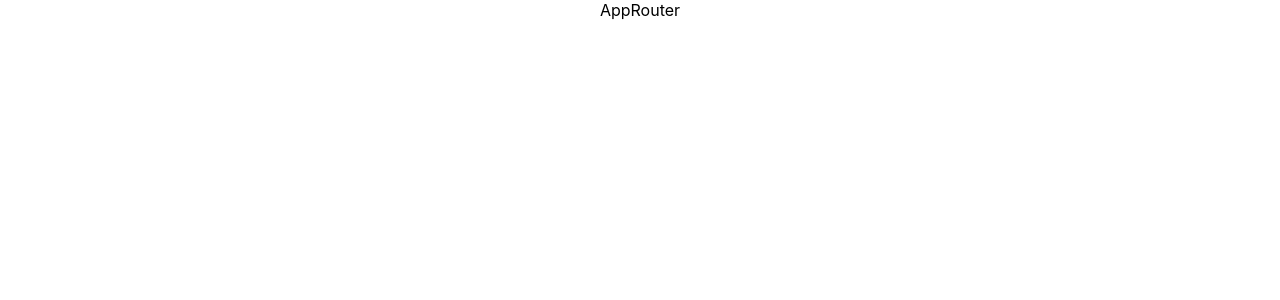
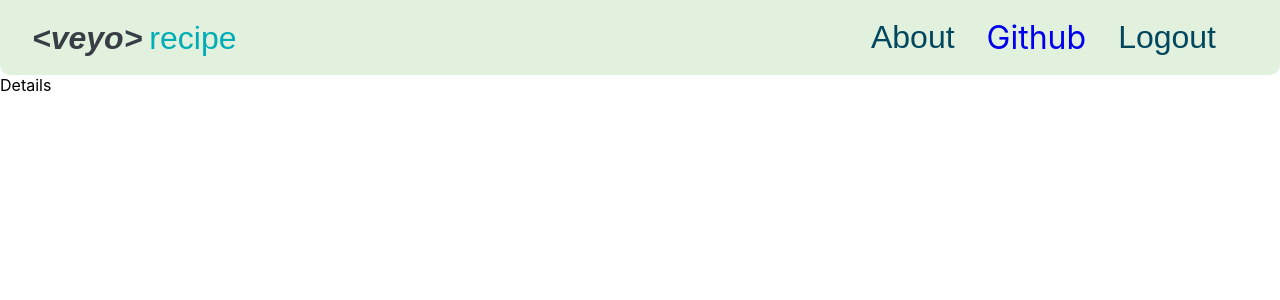
Before and after one commit to veyseltosun/react-recipe_app, a React (Create React App) app: page /details in a window 1280 px wide. Shown: the top 300 px of the page. Built offline with nearby package versions, Linux system fonts and the light colour scheme.

Commit message:
pages getting building up.

```diff
--- a/src/App.css
+++ /dev/null
@@ -1,38 +0,0 @@
-.App {
-  text-align: center;
-}
-
-.App-logo {
-  height: 40vmin;
-  pointer-events: none;
-}
-
-@media (prefers-reduced-motion: no-preference) {
-  .App-logo {
-    animation: App-logo-spin infinite 20s linear;
-  }
-}
-
-.App-header {
-  background-color: #282c34;
-  min-height: 100vh;
-  display: flex;
-  flex-direction: column;
-  align-items: center;
-  justify-content: center;
-  font-size: calc(10px + 2vmin);
-  color: white;
-}
-
-.App-link {
-  color: #61dafb;
-}
-
-@keyframes App-logo-spin {
-  from {
-    transform: rotate(0deg);
-  }
-  to {
-    transform: rotate(360deg);
-  }
-}
--- a/src/App.js
+++ b/src/App.js
@@ -1,10 +1,14 @@
 import AppRouter from './router/AppRouter';
-import './App.css';
+
+
 
 function App() {
+
   return (
-    <div className="App">
-     <AppRouter/>
+    <div>
+
+      <AppRouter />
+
     </div>
   );
 }
--- a/src/components/navbar/Navbar.jsx
+++ b/src/components/navbar/Navbar.jsx
@@ -0,0 +1,38 @@
+import React, { useState } from 'react'
+import { Nav, Logo, Hamburger, MenuLink, Menu } from './NavbarStyle';
+
+const Navbar = () => {
+    const [isOpen, setIsOpen] = useState(false);
+    const handleClick = () =>{
+
+        setIsOpen((prevSta) => !prevSta)
+
+    }
+
+    return (
+        <Nav>
+            <Logo to="/">
+                <i>{"<veyo>"}</i> <span>recipe</span>
+            </Logo>
+            <Hamburger onClick={handleClick}>
+                <span />
+                <span />
+                <span />
+            </Hamburger>
+            <Menu isOpen={isOpen} >
+                <MenuLink to="/about">About</MenuLink>
+                <a
+                    href="https://github.com/veyseltosun"
+                    target="_blank"
+                    rel="noopener noreferrer"
+                    style={{textDecoration:"none"}}
+                >
+                    Github
+                </a>
+                <MenuLink to="/login">Logout</MenuLink>
+            </Menu>
+        </Nav>
+    )
+}
+
+export default Navbar
--- a/src/components/navbar/NavbarStyle.jsx
+++ b/src/components/navbar/NavbarStyle.jsx
@@ -0,0 +1,78 @@
+import styled from "styled-components";
+import { Link } from "react-router-dom";
+
+export const Nav = styled.div`
+  padding: 0 2rem;
+  display: flex;
+  justify-content: space-between;
+  align-items: center;
+  flex-wrap: wrap;
+  background: #e1f1dd;
+  border-radius: 0 0 10px 10px;
+  height: 75px;
+  font-size: 2rem;
+`;
+export const Hamburger = styled.div`
+  display: none;
+  flex-direction: column;
+  cursor: pointer;
+  span {
+    height: 4px;
+    width: 25px;
+    background: #00adb5;
+    margin-bottom: 4px;
+    border-radius: 5px;
+  }
+  @media (max-width: 768px) {
+    display: flex;
+  }
+`;
+export const MenuLink = styled(Link)`
+  padding: 1rem 2rem;
+  cursor: pointer;
+  text-align: center;
+  text-decoration: none;
+  color: #02475e;
+  transition: all 0.3s ease-in;
+  font-size: 2rem;
+  font-family: "Girassol", sans-serif;
+  &:hover {
+    color: #00adb5;
+    font-weight: bold;
+  }
+  @media (max-width: 768px) {
+    background-color: #e1f1dd;
+    border: 1px solid #00adb5;
+    border-radius: 10px;
+    width: 100%;
+  }
+`;
+export const Menu = styled.div`
+  display: flex;
+  justify-content: center;
+  align-items: center;
+  position: relative;
+  @media (max-width: 768px) {
+    overflow: hidden;
+    flex-direction: column;
+    width: 100%;
+    max-height: ${({ isOpen }) => (isOpen ? "300px" : "0")};
+    transition: max-height 0.3s ease-in;
+  }
+`;
+export const Logo = styled(Link)`
+  padding: 1rem 0;
+  color: #393e46;
+  text-decoration: none;
+  font-weight: 800;
+  font-size: 2rem;
+  i {
+    font-family: "Girassol", sans-serif;
+  }
+  span {
+    font-family: "Girassol", sans-serif;
+    font-weight: 400;
+    font-size: 2rem;
+    color: #00adb5;
+  }
+`;
--- /dev/null
+++ b/src/pages/about/About.jsx
@@ -0,0 +1,9 @@
+import React from 'react'
+
+const About = () => {
+  return (
+    <div>About</div>
+  )
+}
+
+export default About
--- /dev/null
+++ b/src/pages/details/Details.jsx
@@ -0,0 +1,9 @@
+import React from 'react'
+
+const Details = () => {
+  return (
+    <div>Details</div>
+  )
+}
+
+export default Details
--- /dev/null
+++ b/src/pages/home/Home.jsx
@@ -0,0 +1,9 @@
+import React from 'react'
+
+const Home = () => {
+  return (
+    <div>Home</div>
+  )
+}
+
+export default Home
--- a/src/router/AppRouter.js
+++ b/src/router/AppRouter.js
@@ -1,8 +1,23 @@
 import React from 'react'
+import Navbar from '../components/navbar/Navbar'
+import { BrowserRouter, Routes, Route } from "react-router-dom"
+import About from "../pages/about/About"
+import Home from "../pages/home/Home"
+import Details from "../pages/details/Details"
 
 const AppRouter = () => {
   return (
-    <div>AppRouter</div>
+    <BrowserRouter>
+      <Navbar />
+      <Routes>
+        <Route path='/about' element={<About/>}/>
+        <Route path='/details' element={<Details/>}/>
+        <Route path='/' element={<Home/>}/>
+
+
+      </Routes>
+
+    </BrowserRouter>
   )
 }
 
```
